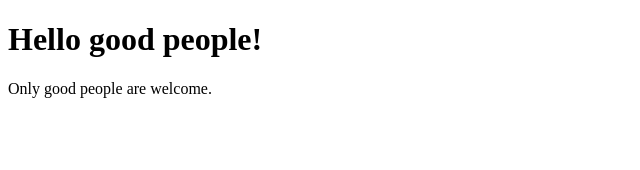
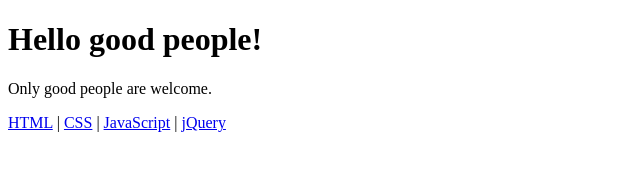
Before and after one commit to leomark92/Hello-World, a plain HTML site: page index.html in a window 1280 px wide. Shown: the whole page, without its empty margins (0-640 px from the left). Drawn offline with Linux system fonts and the light colour scheme.

Commit message:
Update index.html
adding "nav" set

```diff
--- a/index.html
+++ b/index.html
@@ -7,5 +7,11 @@
 <body>
 <h1>Hello good people!</h1>
   <p>Only good people are welcome.</p>
+  <nav>
+  <a href="/html/">HTML</a> |
+  <a href="/css/">CSS</a> |
+  <a href="/js/">JavaScript</a> |
+  <a href="/jquery/">jQuery</a>
+</nav>
 </body>
 </html>
```
